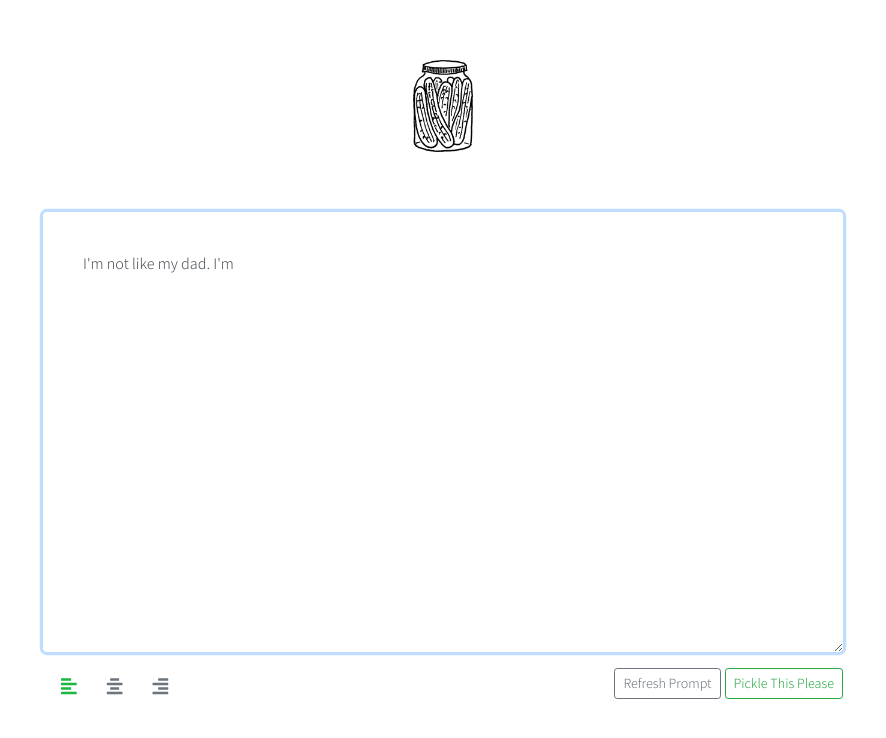
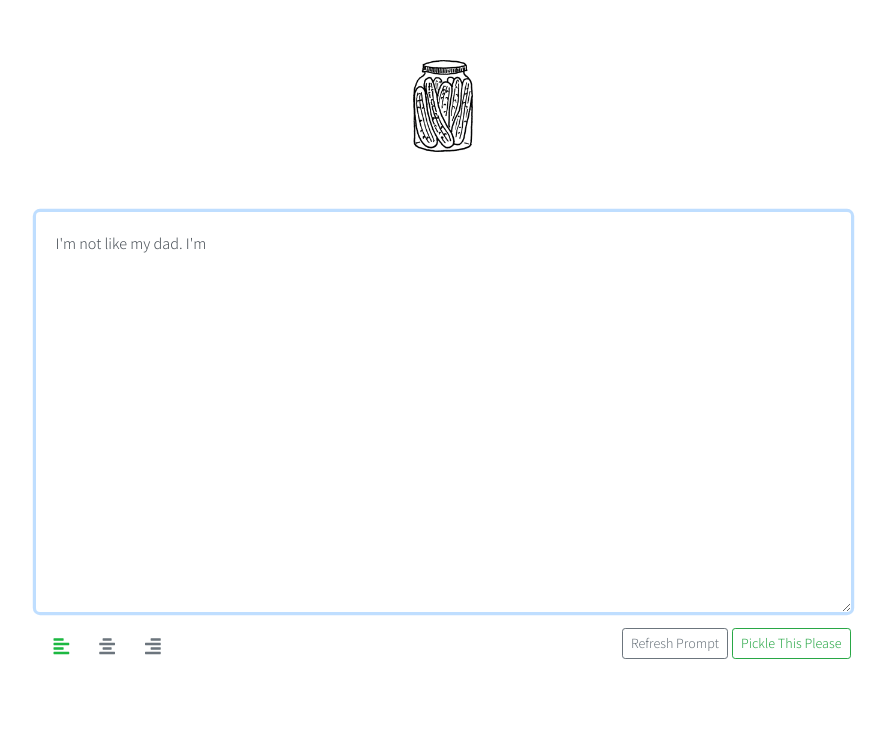
Before and after one commit to unnecessara/pickles-react, a React (Create React App) app: page / in a window 1280 px wide. Shown: the top 738 px of the page, without its empty margins (197-1083 px from the left). Built offline with nearby package versions, Linux system fonts and the light colour scheme.

Commit message:
Makes tiny spacing changes

```diff
--- a/src/components/App/App.css
+++ b/src/components/App/App.css
@@ -1,5 +1,5 @@
 .container {
-    max-width: 800px;
+    max-width: 950px;
 }
 
 .app-header, .app-footer {
--- a/src/components/Write/Write.css
+++ b/src/components/Write/Write.css
@@ -1,5 +1,5 @@
 .input-area {
-    padding: 40px;
+    padding: 20px;
     border: none;
     background-color: #F9F9FA;
 }
```
